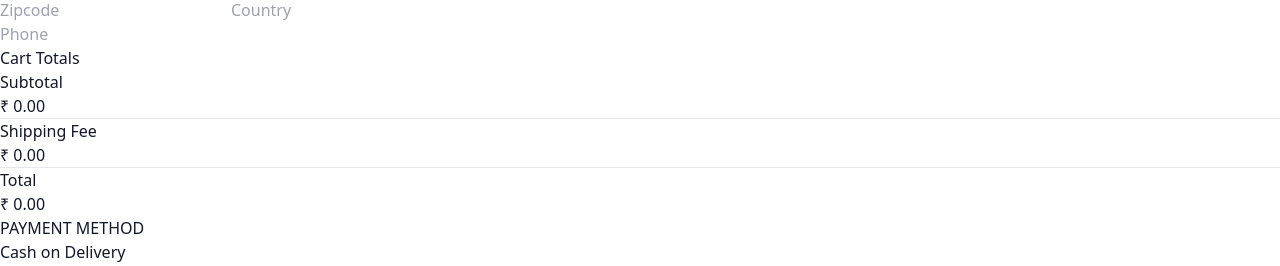
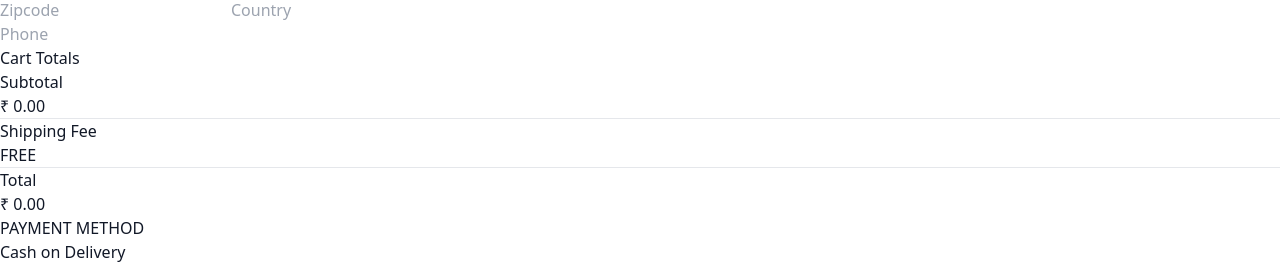
Before and after one commit to V-PRAMOD-REDDY/VIRAT-COLLECTIONS, a React (Vite) app in the folder frontend/: page /place-order in a window 1280 px wide. Shown: the part 466-732 px from the top of the page. Built offline with nearby package versions, Linux system fonts and the light colour scheme; no server answers.

Commit message:
updated carttotal

```diff
--- a/frontend/src/components/CartTotal.jsx
+++ b/frontend/src/components/CartTotal.jsx
@@ -1,38 +1,42 @@
 import React, { useContext } from 'react';
 import { ShopContext } from '../context/ShopContext';
+import Title from './Title'; // Title కాంపోనెంట్ ఉంటే ఇది వాడండి, లేదంటే నేరుగా <h2> వాడవచ్చు
 
 const CartTotal = () => {
   const { currency, delivery_fee, getCartAmount } = useContext(ShopContext);
 
-  // ✅ SAFE GUARD
-  const subtotal = typeof getCartAmount === 'function'
-    ? Number(getCartAmount()) || 0
-    : 0;
-
+  // అమౌంట్ క్యాలిక్యులేషన్
+  const subtotal = getCartAmount();
   const shipping = subtotal > 1999 || subtotal === 0 ? 0 : Number(delivery_fee);
   const total = subtotal + shipping;
 
   return (
     <div className='w-full'>
-      <div className='text-2xl font-bold uppercase'>
+      {/* మునుపటిలాగే Black Bold Title */}
+      <div className='text-2xl font-black uppercase tracking-tighter italic border-b-4 border-black inline-block mb-6'>
         <h2>Cart Totals</h2>
       </div>
 
-      <div className='flex flex-col gap-2 mt-2 text-sm'>
-        <div className='flex justify-between'>
-          <p>Subtotal</p>
-          <p>{currency} {subtotal.toLocaleString()}.00</p>
+      <div className='flex flex-col gap-3 mt-2 text-sm'>
+        {/* Subtotal Section */}
+        <div className='flex justify-between items-center'>
+          <p className='text-gray-500 font-bold uppercase tracking-widest text-xs'>Subtotal</p>
+          <p className='font-black text-gray-900'>{currency} {subtotal.toLocaleString()}.00</p>
         </div>
-        <hr />
-        <div className='flex justify-between'>
-          <p>Shipping Fee</p>
-          <p className={shipping === 0 ? 'text-green-600 font-bold' : ''}>
-            {currency} {shipping}.00
+        <hr className='border-gray-100' />
+
+        {/* Shipping Section */}
+        <div className='flex justify-between items-center'>
+          <p className='text-gray-500 font-bold uppercase tracking-widest text-xs'>Shipping Fee</p>
+          <p className={`font-black ${shipping === 0 ? 'text-green-600' : 'text-gray-900'}`}>
+            {shipping === 0 ? 'FREE' : `${currency} ${shipping}.00`}
           </p>
         </div>
-        <hr />
-        <div className='flex justify-between font-bold text-lg'>
-          <p>Total</p>
+        <hr className='border-gray-100' />
+
+        {/* Total Section - Highlighted */}
+        <div className='flex justify-between items-center font-black text-xl text-gray-900 mt-2'>
+          <p className='uppercase tracking-tighter italic'>Total</p>
           <p>{currency} {total.toLocaleString()}.00</p>
         </div>
       </div>
```
